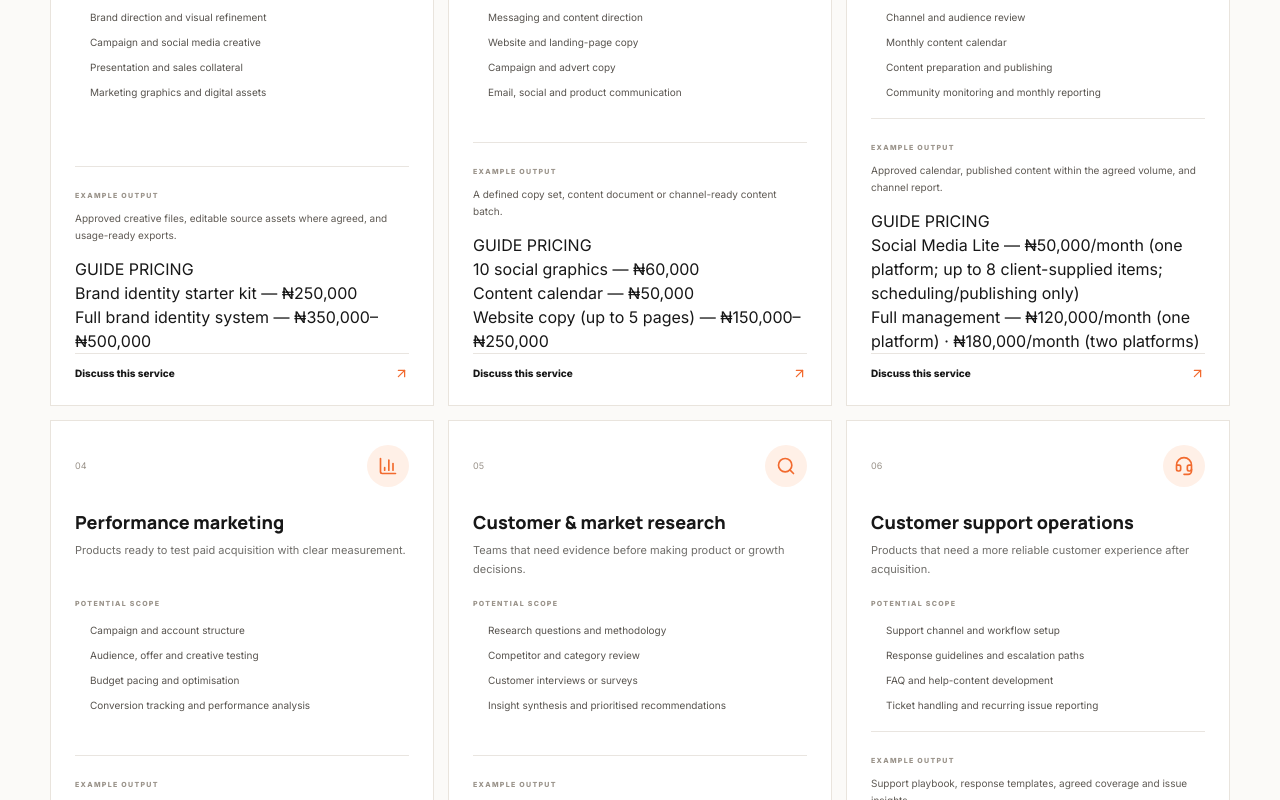
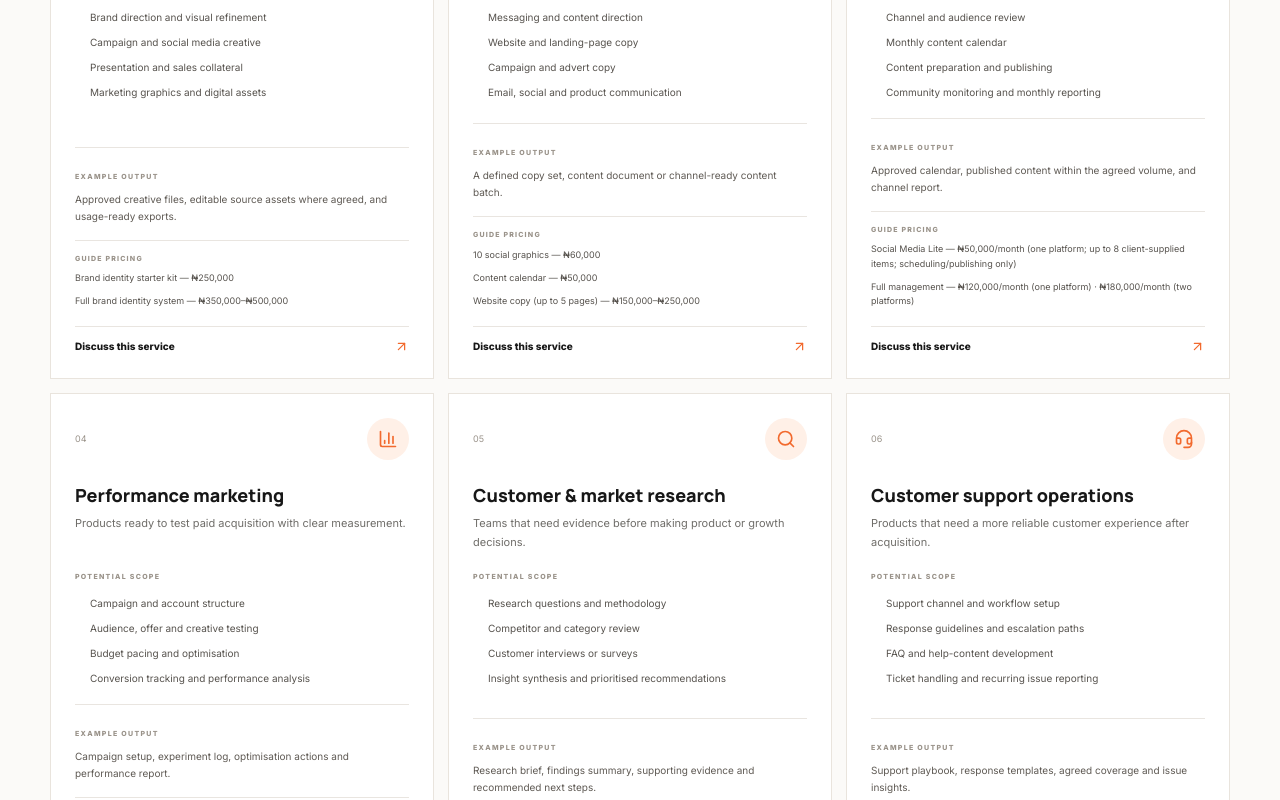
Before and after one commit to BuildGenie/web-app, a Next.js app: page /services/specialist in a window 1280 px wide. Shown: the part 1120-1920 px from the top of the page. Built offline with nearby package versions, Linux system fonts and the light colour scheme.

Commit message:
style: add responsive public pricing cards

```diff
--- a/app/globals.css
+++ b/app/globals.css
@@ -619,3 +619,28 @@ h2 { font: 750 clamp(36px, 4vw, 52px)/1.14 var(--font-manrope), sans-serif; lett
 
 .about-venture-static { display: flex; align-items: center; justify-content: space-between; padding: 20px 0; border-bottom: 1px solid var(--line); }
 .about-venture-static > span { display: grid; gap: 5px; }
+
+
+/* Public pricing and rate-card components */
+.sprint-card-pricing { display: flex; justify-content: space-between; align-items: end; gap: 14px; padding: 15px 0 0; margin-top: 17px; border-top: 1px solid var(--line); }
+.sprint-card-pricing > div { display: grid; gap: 4px; }
+.sprint-card-pricing > div > span, .sprint-card-pricing > span { color: #8b837a; font-size: 8px; font-weight: 750; letter-spacing: 1px; }
+.sprint-card-pricing strong { color: var(--orange); font: 800 23px var(--font-manrope); letter-spacing: -.6px; }
+.subscription-price { display: flex; align-items: baseline; gap: 7px; margin: 11px 0 7px; }
+.subscription-price strong { color: var(--orange); font: 800 30px var(--font-manrope); letter-spacing: -1px; }
+.subscription-price span { color: #8b837a; font-size: 10px; }
+.subscription-capacity { margin: 0 0 13px; color: #645e57; font-size: 9px; font-weight: 700; line-height: 1.6; }
+.specialist-rate-list { display: grid; gap: 7px; margin: 2px 0 17px; padding: 13px 0 0; border-top: 1px solid var(--line); }
+.specialist-rate-list > span { color: #9a938a; font-size: 7px; font-weight: 750; letter-spacing: 1.2px; }
+.specialist-rate-list p { margin: 0; color: #57534e; font-size: 9px; line-height: 1.6; }
+.specialist-rate-list p + p { padding-top: 2px; }
+@media (max-width: 1050px) {
+  .specialist-catalogue-grid { grid-template-columns: repeat(2, minmax(0, 1fr)); }
+}
+@media (max-width: 720px) {
+  .sprint-grid, .subscription-grid, .specialist-catalogue-grid, .pricing-model-grid { grid-template-columns: 1fr; }
+  .sprint-card-pricing { align-items: flex-start; }
+  .subscription-price strong { font-size: 27px; }
+  .specialist-detail-card { min-height: auto; }
+  .pricing-clarity { grid-template-columns: 1fr; gap: 20px; }
+}
```
